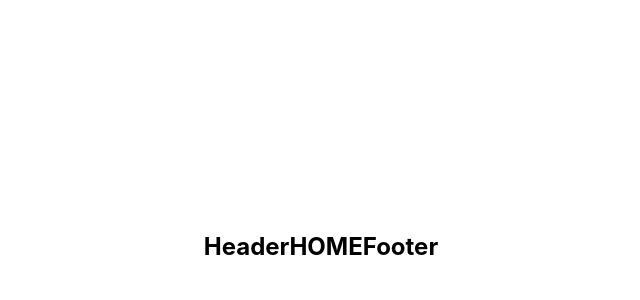
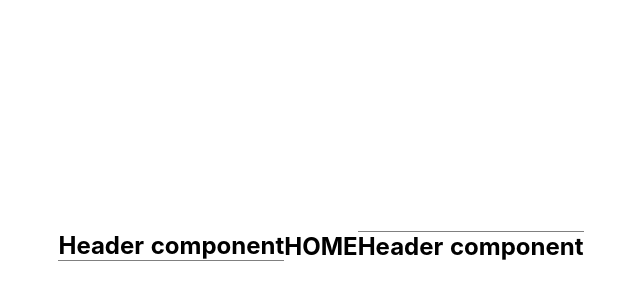
Before and after one commit to aaromnido/nuxtysite, a Nuxt app: page / in a window 1280 px wide. Shown: the part 154-454 px from the top of the page, without its empty margins (319-959 px from the left). Built offline with nearby package versions, Linux system fonts and the light colour scheme.

Commit message:
Header and footer become to components

```diff
--- /dev/null
+++ b/components/Footer.vue
@@ -0,0 +1,11 @@
+<template>
+    <footer class="footer">
+        <h2>Header component</h2>
+    </footer>
+</template>
+
+<style scoped>
+    .footer{
+        border-top: 1px solid grey;
+    }
+</style>
--- /dev/null
+++ b/components/Header.vue
@@ -0,0 +1,11 @@
+<template>
+    <header class="header">
+        <h2>Header component</h2>
+    </header>
+</template>
+
+<style scoped>
+    .header{
+        border-bottom: 1px solid grey;
+    }
+</style>
--- a/layouts/default.vue
+++ b/layouts/default.vue
@@ -1,23 +1,20 @@
 <template>
   <div class="container">
-    <header class="header">
-      <h2>Header</h2>
-    </header>
+    <Header/>
     <main class="main">
       <nuxt />
     </main>
-    <footer class="footer">
-      <h2>Footer</h2>
-    </footer>
+    <Footer/>
   </div>
 </template>
 
 <script>
-import Logo from '~/components/Logo.vue'
+import Header from '~/components/Header.vue'
+import Footer from '~/components/Footer.vue'
 
 export default {
   components: {
-    Logo
+    Header, Footer
   }
 }
 </script>
```
